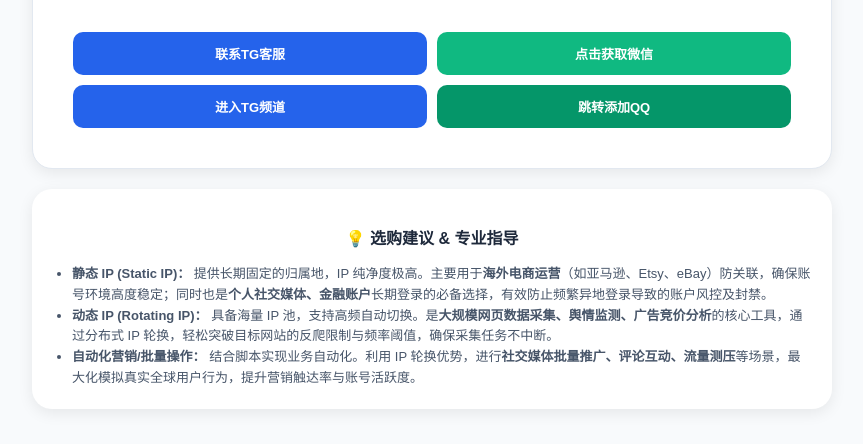
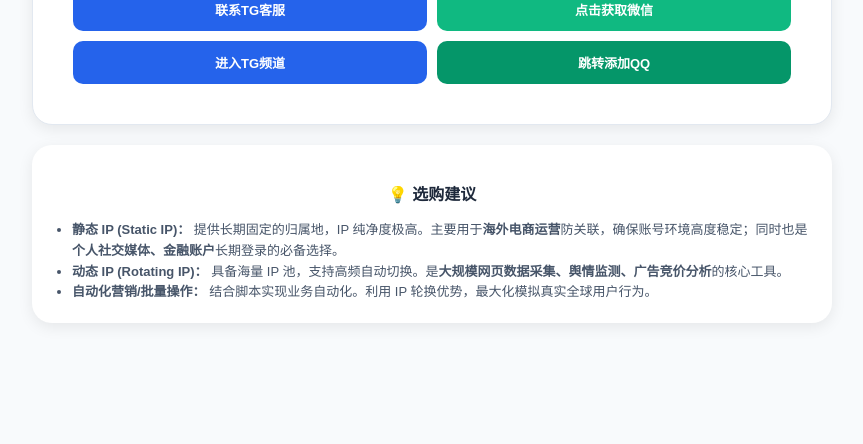
Before and after one commit to huoliip/fireip-web, a plain HTML site: page index.html in a window 1280 px wide. Shown: the part 1091-1535 px from the top of the page, without its empty margins (208-1071 px from the left). After the commit the page ends 1449 px from the top, so only its background shows below. Drawn offline with Linux system fonts and the light colour scheme.

Commit message:
Update index.html

```diff
--- a/index.html
+++ b/index.html
@@ -15,7 +15,7 @@
         @keyframes breath { 0% { box-shadow: 0 0 5px #f59e0b; } 50% { box-shadow: 0 0 15px #f59e0b; } 100% { box-shadow: 0 0 5px #f59e0b; } }
         .promo-card { border: 2px solid #f59e0b !important; background: #fffbeb; animation: breath 2s infinite ease-in-out; margin-bottom: 10px; }
         .status-dot { display: inline-block; width: 8px; height: 8px; background: #10b981; border-radius: 50%; margin-right: 5px; box-shadow: 0 0 5px #10b981; }
-        .btn-link { display: block; background: var(#2563eb); color: white; padding: 12px; border-radius: 10px; text-decoration: none; font-weight: bold; text-align: center; cursor: pointer; font-size: 13px; }
+        .btn-link { display: block; background: var(--primary); color: white; padding: 12px; border-radius: 10px; text-decoration: none; font-weight: bold; text-align: center; cursor: pointer; font-size: 13px; }
         .tool-box { width: 100%; }
         textarea { width: 100%; height: 120px; padding: 12px; border: 1px solid #ddd; border-radius: 10px; box-sizing: border-box; margin-bottom: 10px; resize: vertical; font-family: Arial, Helvetica, sans-serif; font-size: 14px; color: #333; }
         .protocol-select { width: 100%; padding: 10px; border-radius: 10px; border: 1px solid #ddd; margin-bottom: 10px; font-size: 16px; font-family: Arial, Helvetica, sans-serif; }
@@ -41,7 +41,8 @@
 <div class="container">
 
     <div class="card">
-        <img id="logo" src="https://raw.githubusercontent.com/qianchen8858-dot/my-images/main/photo_2024-12-11_00-42-27.jpg">
+        <!-- 恢复您原本的 Logo 链接 -->
+        <img id="logo" src="image_183.png">
         <h2><span class="status-dot"></span>FireIP 火力海外代理</h2>
         <div style="text-align:center; font-size: 12px; color: #64748b; margin-bottom: 15px;">专注海外代理 3 年，已服务 500+ 电商卖家与工作室。</div>
         <a class="btn-link" href="https://huo.onip.cc/">点击咨询/购买静态</a>
@@ -91,11 +92,12 @@
     </div>
 
     <div class="card">
-        <h3 style="font-size: 16px; margin-bottom: 15px; text-align: center; color: #1e293b;">💡 选购建议 & 专业指导</h3>
+        <!-- 修正后的标题 -->
+        <h3 style="font-size: 16px; margin-bottom: 15px; text-align: center; color: #1e293b;">💡 选购建议</h3>
         <ul style="font-size: 13px; text-align: left; color: #475569; padding-left: 20px; margin-bottom: 0px; line-height: 1.6; font-family: Arial, Helvetica, sans-serif;">
-            <li><b>静态 IP (Static IP)：</b> 提供长期固定的归属地，IP 纯净度极高。主要用于<b>海外电商运营</b>（如亚马逊、Etsy、eBay）防关联，确保账号环境高度稳定；同时也是<b>个人社交媒体、金融账户</b>长期登录的必备选择，有效防止频繁异地登录导致的账户风控及封禁。</li>
-            <li><b>动态 IP (Rotating IP)：</b> 具备海量 IP 池，支持高频自动切换。是<b>大规模网页数据采集、舆情监测、广告竞价分析</b>的核心工具，通过分布式 IP 轮换，轻松突破目标网站的反爬限制与频率阈值，确保采集任务不中断。</li>
-            <li><b>自动化营销/批量操作：</b> 结合脚本实现业务自动化。利用 IP 轮换优势，进行<b>社交媒体批量推广、评论互动、流量测压</b>等场景，最大化模拟真实全球用户行为，提升营销触达率与账号活跃度。</li>
+            <li><b>静态 IP (Static IP)：</b> 提供长期固定的归属地，IP 纯净度极高。主要用于<b>海外电商运营</b>防关联，确保账号环境高度稳定；同时也是<b>个人社交媒体、金融账户</b>长期登录的必备选择。</li>
+            <li><b>动态 IP (Rotating IP)：</b> 具备海量 IP 池，支持高频自动切换。是<b>大规模网页数据采集、舆情监测、广告竞价分析</b>的核心工具。</li>
+            <li><b>自动化营销/批量操作：</b> 结合脚本实现业务自动化。利用 IP 轮换优势，最大化模拟真实全球用户行为。</li>
         </ul>
     </div>
 </div>
```
